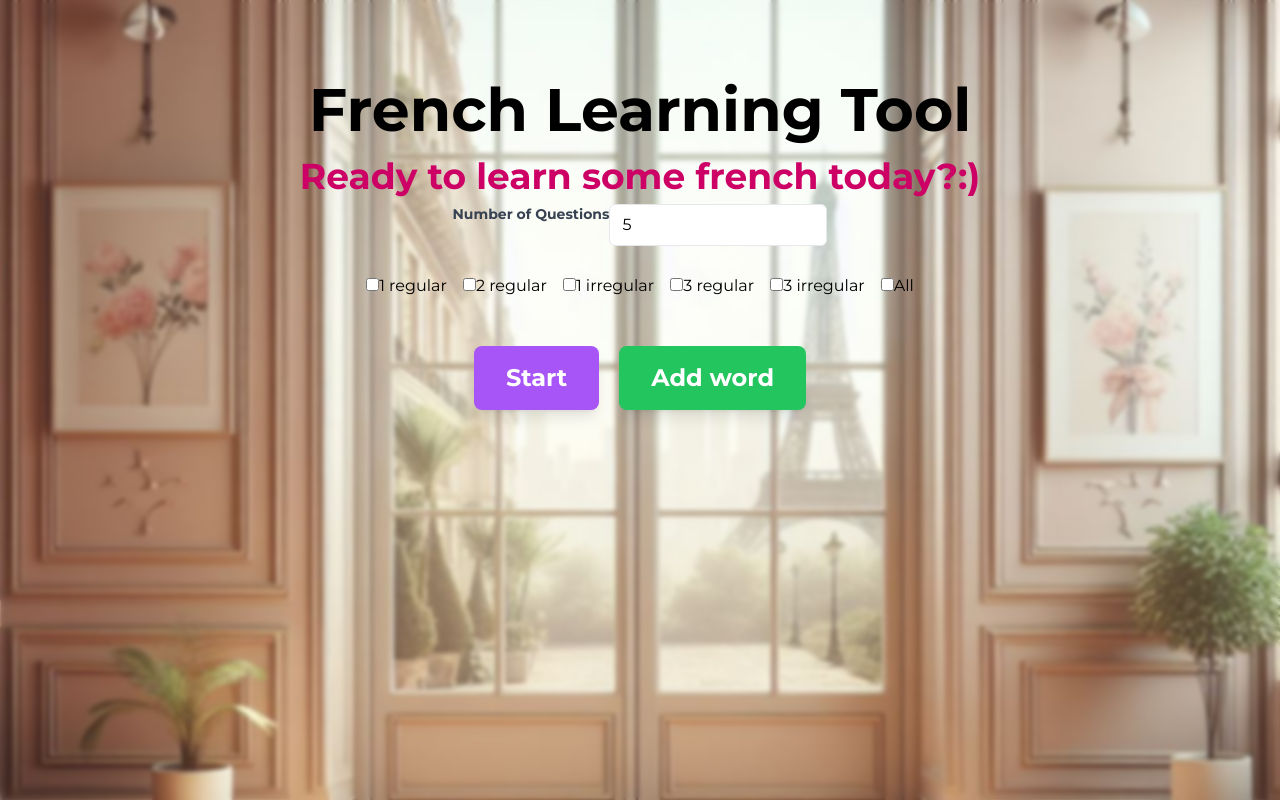
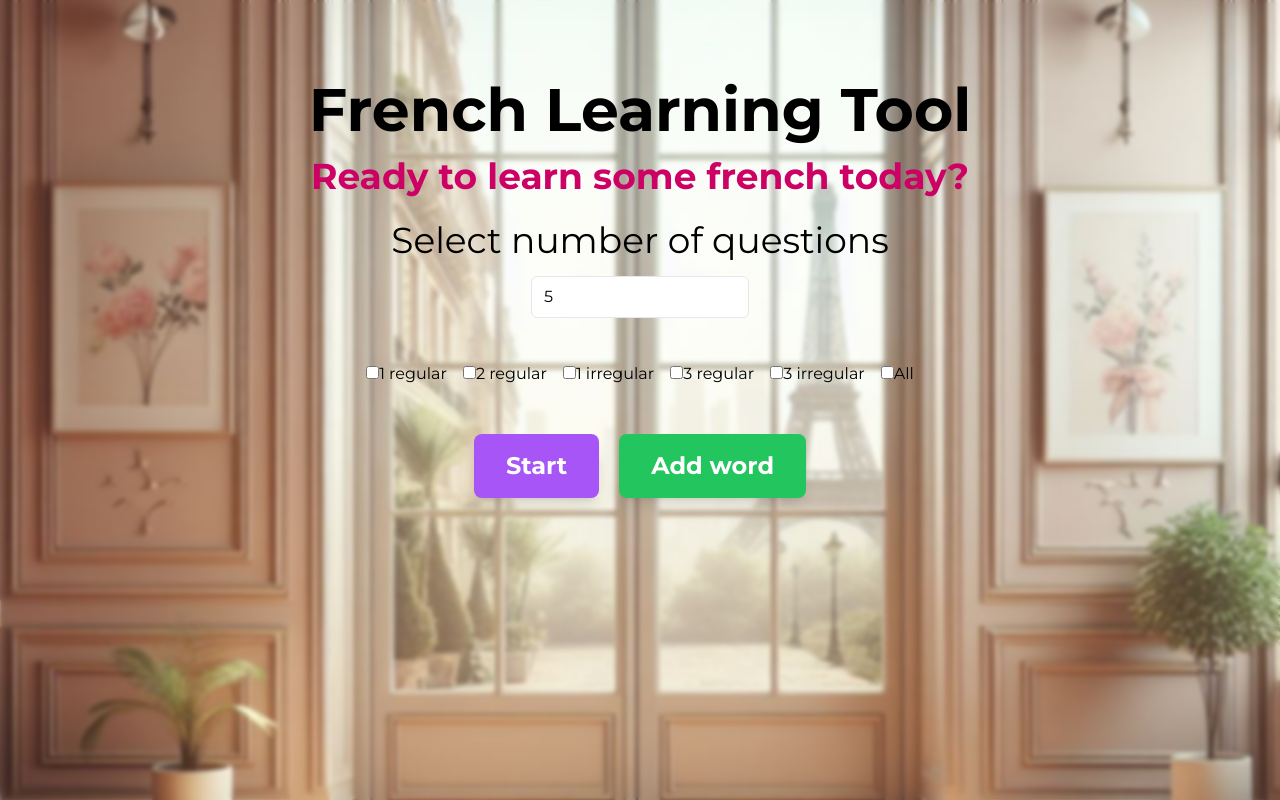
Before and after one commit to Stasnislau/words-learner, a React (Vite) app: page / in a window 1280 px wide. Built offline with nearby package versions, Linux system fonts and the light colour scheme.

Commit message:
fixed backgrounds

```diff
--- a/src/App.tsx
+++ b/src/App.tsx
@@ -12,6 +12,7 @@ const App = () => {
       component: GamePage,
     },
   ]
+
   return (
     <BrowserRouter>
       <div className="w-full">
--- a/src/index.css
+++ b/src/index.css
@@ -15,15 +15,14 @@ html {
   display: flex;
   height: 100dvh;
   width: 100dvw;
-
 }
 
 body {
+  background-image: url("assets/images/background.jpg");
   display: flex;
   flex-direction: column;
   flex-grow: 1;
   backdrop-filter: blur(2px);
-  background-image: url("assets/images/background.jpg");
   background-repeat: no-repeat;
   background-size: cover;
   background-position: center;
--- a/src/pages/game.tsx
+++ b/src/pages/game.tsx
@@ -105,6 +105,15 @@ const GamePage = () => {
             audioRef.current.play();
         }
     }, [musicSource, hasFirstCountdownFinished]);
+
+    useEffect(() => {
+        if (window.location.href.includes('game')) {
+            document.body.style.backgroundImage = "url(../src/assets/images/backgroundGame.jpg)";
+        }
+        return () => {
+            document.body.style.backgroundImage = "url(../src/assets/images/background.jpg)";
+        }
+    }, [])
 
     useEffect(() => {
         if (wordPairs.current.length < 5) {
--- a/src/pages/home.tsx
+++ b/src/pages/home.tsx
@@ -30,12 +30,11 @@ const HomePage = () => {
                     <h1 className="lg:text-6xl text-3xl  font-bold">French Learning Tool</h1>
                 </div>
                 <div className="flex justify-center items-center pt-4">
-                    <h1 className={`${styles.secondaryFunnyText} lg:text-4xl text-xl`}>Ready to learn some french today?:)</h1>
+                    <h1 className={`${styles.secondaryFunnyText} lg:text-4xl text-xl`}>Ready to learn some french today?</h1>
                 </div>
-                <div className="mb-4 flex justify-center">
-                    <label className="block text-gray-700 text-sm font-bold mb-2" htmlFor="numberOfQuestions">
-                        Number of Questions
-                    </label>
+                <div className="flex justify-center items-center pt-4 flex-col">
+                    <h1 className="lg:text-4xl text-2xl">Select number of questions</h1>
+                    <div className="my-4 flex justify-center">
                         <input
                             type="number"
                             id="numberOfQuestions"
@@ -78,6 +77,7 @@ const HomePage = () => {
                     </button>
                 </div>
             </div>
+        </div>
 
     );
 };
```
Lines whose indentation alone changed are shown as unchanged.
